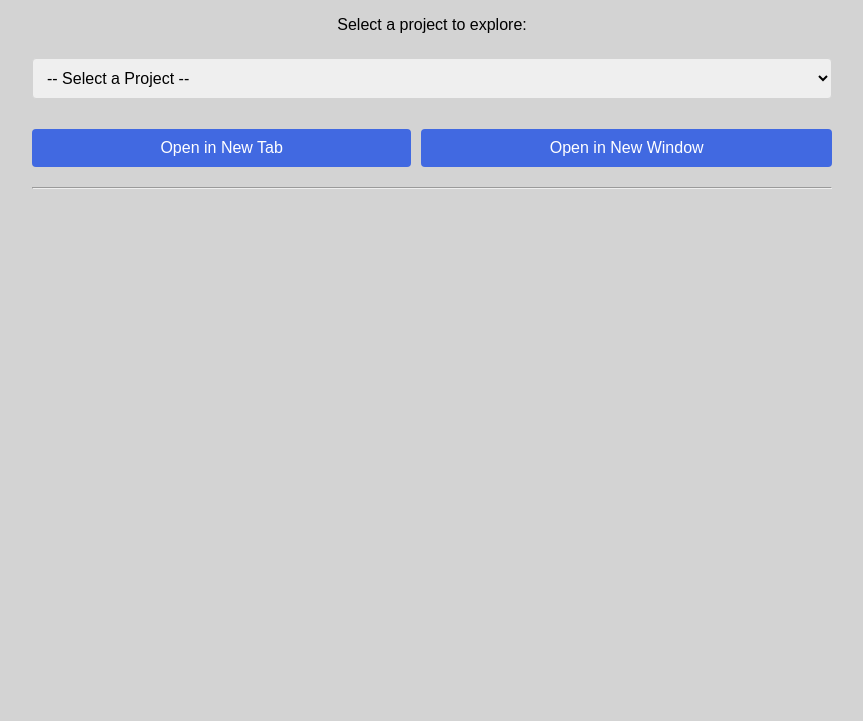
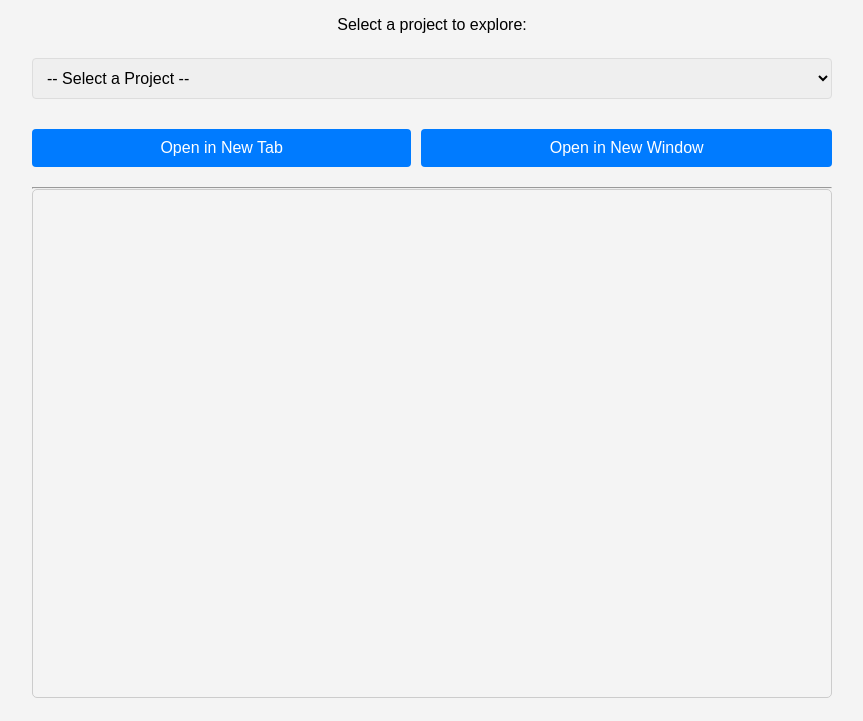
Before and after one commit to devlunch4/devlunch4.github.io, a plain HTML site: page index.html in a window 1280 px wide. Shown: the part 79-800 px from the top of the page, without its empty margins (208-1071 px from the left). Drawn offline with Linux system fonts and the light colour scheme.

Commit message:
Update index.html

```diff
--- a/index.html
+++ b/index.html
@@ -23,7 +23,7 @@
             font-family: 'Arial', sans-serif;
             line-height: 1.6;
             padding: 20px;
-            background-color: lightgray;
+            background-color: #f4f4f4;
         }
 
         /* Responsive container */
@@ -51,7 +51,7 @@
             width: 100%;
             font-size: 1em;
             padding: 10px;
-            border: 1px solid lightgray;
+            border: 1px solid #ddd;
             border-radius: 4px;
             margin-bottom: 10px;
         }
@@ -69,7 +69,7 @@
             flex: 1 1 auto;
             font-size: 1em;
             padding: 10px 20px;
-            background-color: royalblue;
+            background-color: #007BFF;
             color: white;
             border: none;
             border-radius: 4px;
@@ -78,12 +78,12 @@
         }
 
         button:hover {
-            background-color: royalblue;
+            background-color: #0056b3;
         }
 
         /* Iframe container */
         #page-container {
-            border: 1px solid lightgray;
+            border: 1px solid #ccc;
             border-radius: 5px;
             overflow: hidden;
         }
@@ -143,7 +143,7 @@
             { url: "https://devlunch4.github.io/nomadcoders_javascript-for-beginners/", title: "nomadcoders_javascript-for-beginners" },
             { url: "https://devlunch4.github.io/utility/text-to-excel-with-delimiter.html", title: "text-to-excel-with-delimiter" },
             { url: "https://devlunch4.github.io/utility/normalize-line-breaks.html", title: "normalize-line-breaks" },
-            { url: "https://devlunch4.github.io/calc-blog-visitor.html", title: "calc-blog-visitor" },
+            { url: "https://devlunch4.github.io/utility/calc-blog-visitor.html", title: "calc-blog-visitor" },
             { url: "https://devlunch4.github.io/get-github-repos-web/", title: "get-github-repos-web" },
 
             // free
```
